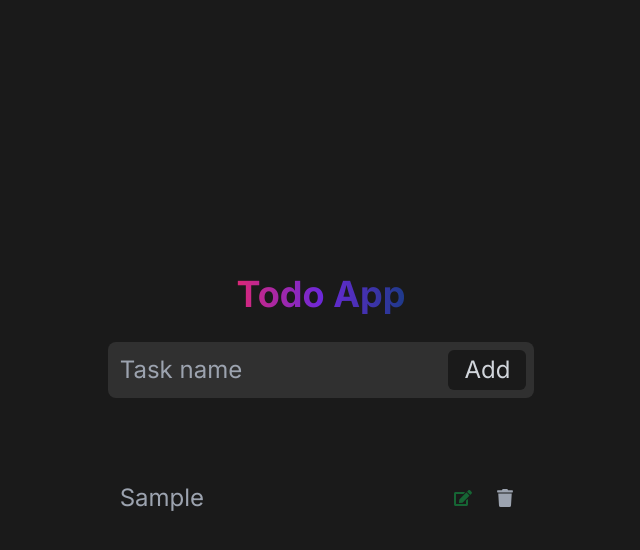
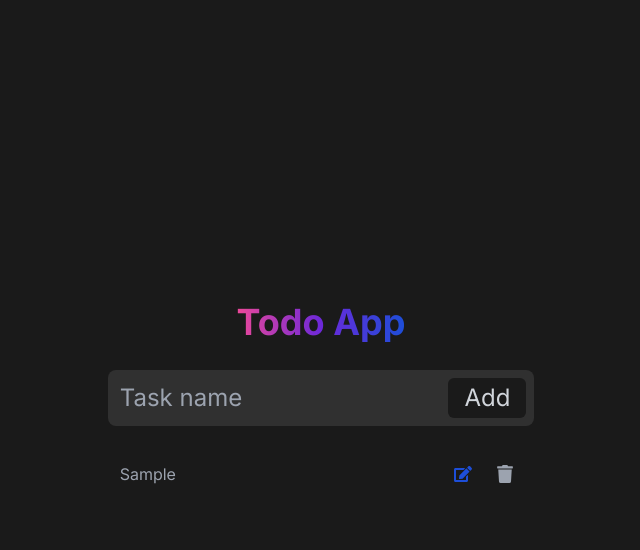
Before and after one commit to Sarfaraz-ul-Haq/todo_app, a Next.js app: page / in a window 1280 px wide. Both pictures are taken after typing "Sample" into the empty fields and a click on the button "Add". Shown: the top 550 px of the page, without its empty margins (319-959 px from the left). Built offline with nearby package versions, Linux system fonts and the light colour scheme.

Commit message:
todo app done with crud operations

```diff
--- a/src/app/page.tsx
+++ b/src/app/page.tsx
@@ -13,12 +13,12 @@ function TodoApp() {
   const [editId, setEditId] = useState<number | null>(null);
   const [editTask, setEditTask] = useState<string>("");
 
-  const onChange = (e: React.ChangeEvent<HTMLInputElement>) => {
-    setTodo(e.target.value);
+  const onChange = (event: React.ChangeEvent<HTMLInputElement>) => {
+    setTodo(event.target.value);
   };
 
-  const onKeyDown = (e: React.KeyboardEvent<HTMLInputElement>) => {
-    if (e.key === "Enter") {
+  const onKeyDown = (event: React.KeyboardEvent<HTMLInputElement>) => {
+    if (event.key === "Enter") {
       addTodo();
     }
   };
@@ -57,7 +57,7 @@ function TodoApp() {
 
   return (
     <div className="bg-darkerChatgptGray min-h-screen flex flex-col justify-center items-center">
-      <h1 className="text-4xl font-bold text-transparent bg-clip-text bg-gradient-to-r from-pink-600 via-violet-700 to-blue-900 mb-7">
+      <h1 className="text-4xl font-bold text-transparent bg-clip-text bg-gradient-to-r from-pink-500 via-violet-700 to-blue-700 mb-7">
         Todo App
       </h1>
       <div className="relative w-full md:w-1/3 text-2xl mb-4">
@@ -71,17 +71,17 @@ function TodoApp() {
         />
         <button
           onClick={addTodo}
-          className="absolute inset-y-0 right-2 px-4 mt-2 mb-2 bg-darkerChatgptGray text-gray-300 rounded-md"
+          className="absolute inset-y-0 right-2 px-4 mt-2 mb-2 bg-darkerChatgptGray hover:bg-black text-gray-300 rounded-md"
         >
           Add
         </button>
       </div>
 
-      <div className="w-full md:w-1/3 flex flex-col gap-3 mt-14 text-gray-400 text-2xl">
+      <div className="w-full md:w-1/3 max-h-96 overflow-y-auto flex flex-col gap-1 mt-2 text-gray-400 text-1xl">
         {todos.map((todo) => (
           <div
             key={todo.id}
-            className="flex items-center justify-between  p-3 w-full"
+            className={"flex items-center justify-between p-3 rounded-lg"}
           >
             {editId === todo.id ? (
               <input
@@ -89,7 +89,7 @@ function TodoApp() {
                 value={editTask}
                 onChange={(e) => setEditTask(e.target.value)}
                 placeholder="Edit task"
-                className="bg-darkerChatgptGray p-2 rounded-lg outline-none w-full"
+                className="bg-darkerChatgptGray p-2 outline-none w-full border-blue-500 border-b-2"
               />
             ) : (
               <span className="flex-grow">{todo.task}</span>
@@ -103,13 +103,13 @@ function TodoApp() {
                     startEditTodo(todo.id, todo.task);
                   }
                 }}
-                className="px-2 text-green-800 text-lg"
+                className="px-2 text-blue-700 text-lg"
               >
                 {editId === todo.id ? <FaCheck /> : <FaEdit />}
               </button>
               <button
                 onClick={() => deleteTodo(todo.id)}
-                className="px-2 redBinIcon text-lg"
+                className="px-2 text-customRed text-lg"
               >
                 <FaTrash />
               </button>
```
